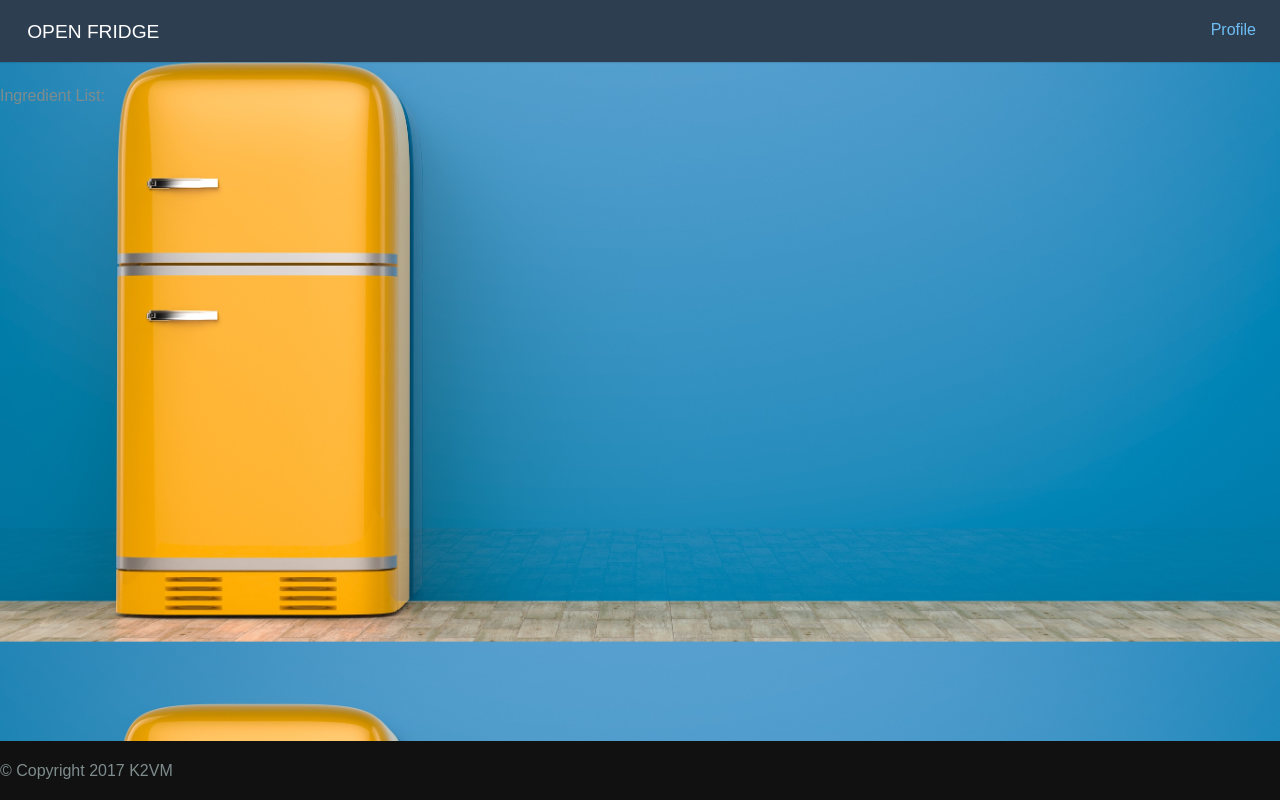
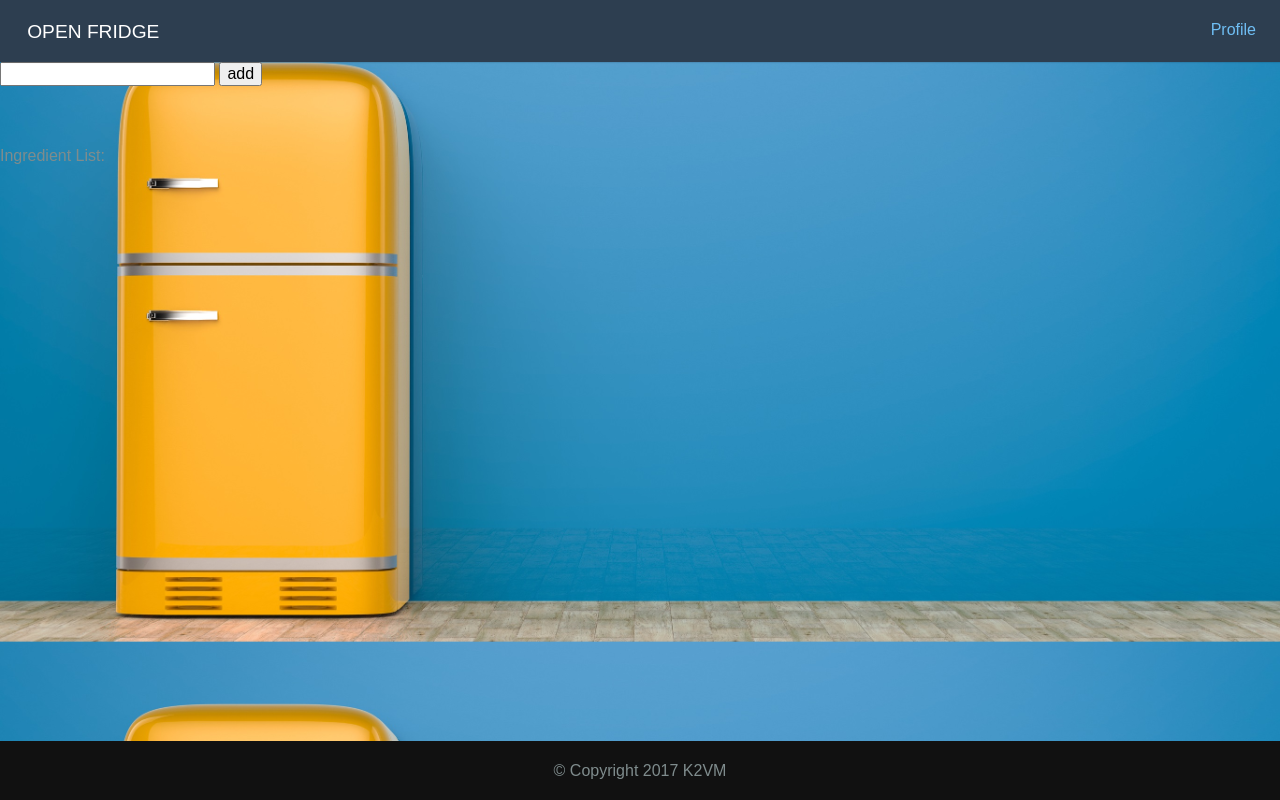
Before and after one commit to melheins/open-fridge-web-app, a PHP site: page /main-input.html in a window 1280 px wide. Run offline with PHP 8.4, Linux system fonts and the light colour scheme; some libraries are stand-ins or nearby versions.

Commit message:
CSS changes

```diff
--- a/assets/css/style.css
+++ b/assets/css/style.css
@@ -2,6 +2,14 @@
 body {
 	background-image: url("../images/yellow-fridge.jpg");
 	background-size: cover;
+}
+
+.main-body {
+	    margin-top: 60px;
+}
+
+footer {
+	text-align: center;
 }
 
 
--- a/index.html
+++ b/index.html
@@ -33,7 +33,8 @@
         </ul>
     </div>
 </div>
-<div class="container">
+
+<div class="main-body">
 
     <a href="main-input.html">Find Recipes</a>
 </div>
--- a/main-input.html
+++ b/main-input.html
@@ -14,7 +14,7 @@
     <!-- Link to Pure Grids -->
     <link rel="stylesheet" href="https://unpkg.com/purecss@1.0.0/build/grids-responsive-min.css">
     <!-- Link to My CSS -->
-    <link rel="stylesheet" type="text/css" href="style.css">
+    <link rel="stylesheet" type="text/css" href="assets/css/style.css">
 
     <!-- Link to Firebase -->
     <script src="https://www.gstatic.com/firebasejs/4.4.0/firebase.js"></script>
@@ -33,7 +33,7 @@
         </ul>
     </div>
 </div>
-<div class="container">
+<div class="main-body">
     <div>
         <div id="ingredient-input-section">
             <input type="text" id="ingredient-input">
--- a/recipe-details.html
+++ b/recipe-details.html
@@ -14,7 +14,7 @@
     <!-- Link to Pure Grids -->
     <link rel="stylesheet" href="https://unpkg.com/purecss@1.0.0/build/grids-responsive-min.css">
     <!-- Link to My CSS -->
-    <link rel="stylesheet" type="text/css" href="style.css">
+    <link rel="stylesheet" type="text/css" href="assets/css/style.css">
 
     <!-- Link to Firebase -->
     <script src="https://www.gstatic.com/firebasejs/4.4.0/firebase.js"></script>
@@ -33,7 +33,7 @@
         </ul>
     </div>
 </div>
-<div class="container">
+<div class="main-body">
 
 
 </div>
--- a/search-results.html
+++ b/search-results.html
@@ -14,7 +14,7 @@
     <!-- Link to Pure Grids -->
     <link rel="stylesheet" href="https://unpkg.com/purecss@1.0.0/build/grids-responsive-min.css">
     <!-- Link to My CSS -->
-    <link rel="stylesheet" type="text/css" href="style.css">
+    <link rel="stylesheet" type="text/css" href="assets/css/style.css">
 
     <!-- Link to Firebase -->
     <script src="https://www.gstatic.com/firebasejs/4.4.0/firebase.js"></script>
@@ -33,7 +33,7 @@
         </ul>
     </div>
 </div>
-<div class="container">
+<div class="main-body">
 
 
 </div>
```
